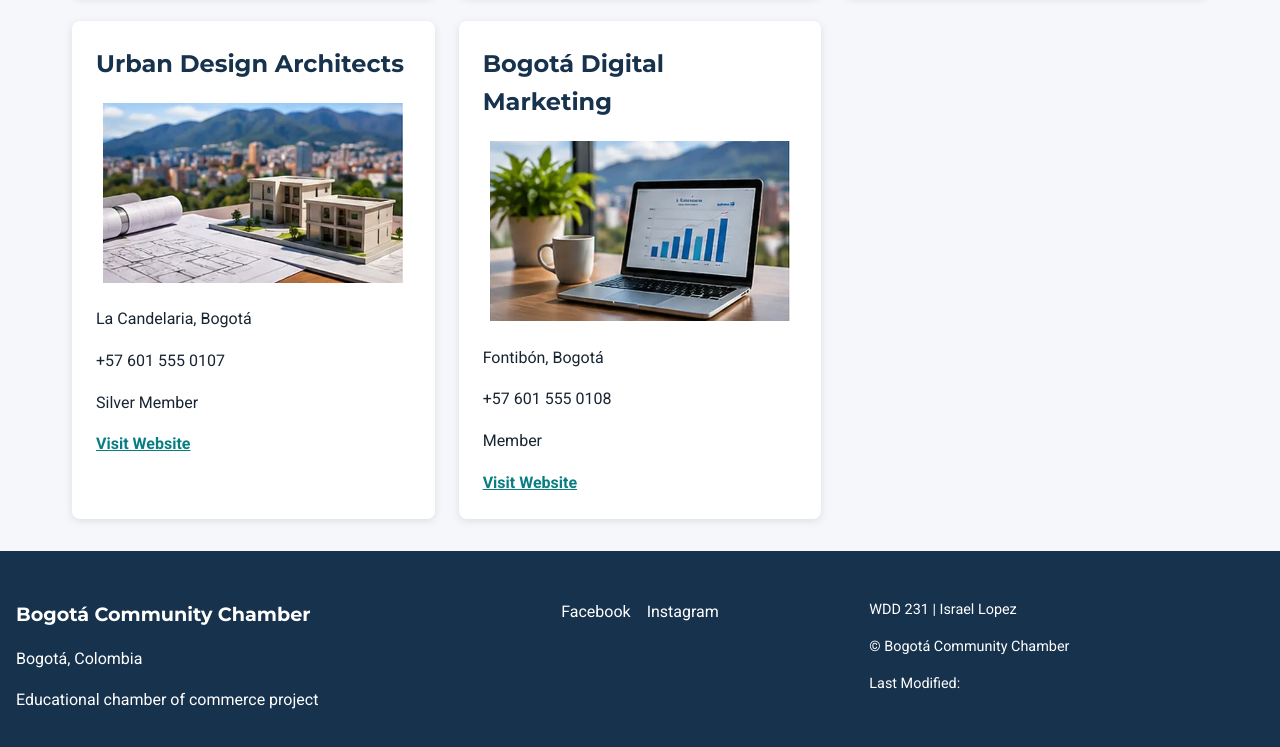
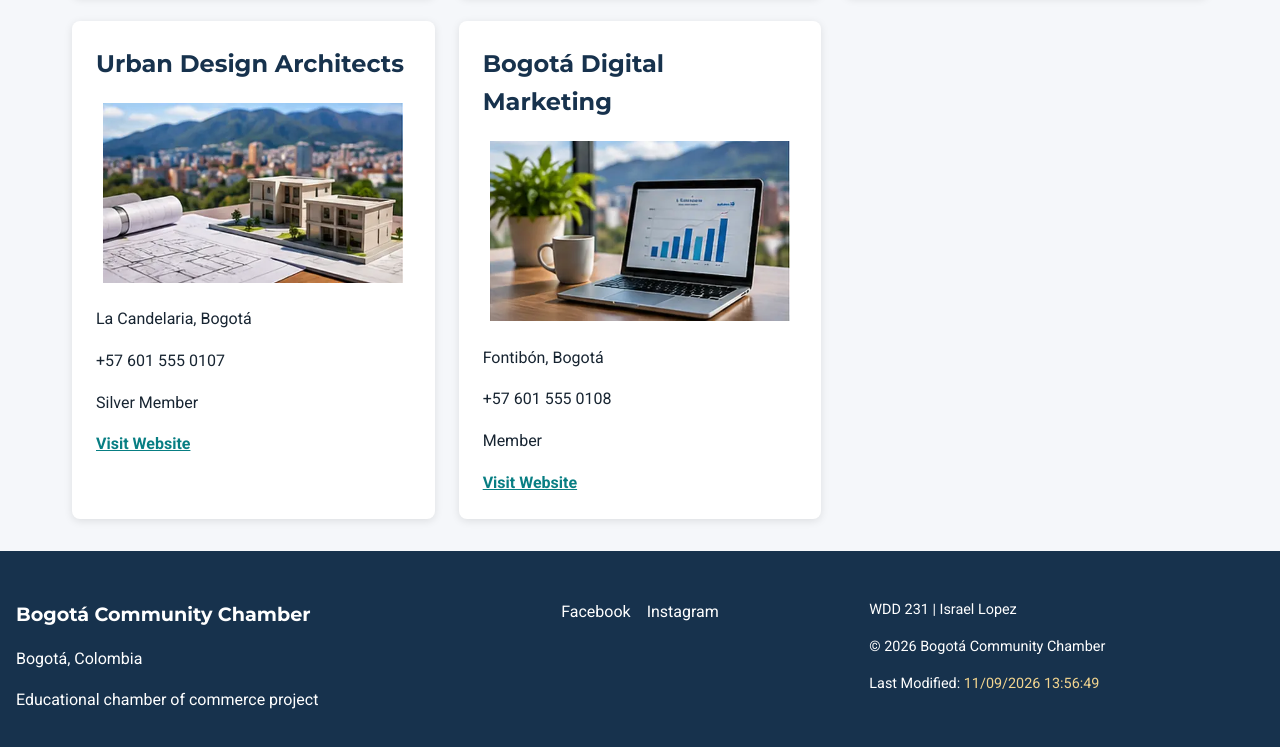
Before and after one commit to ilopzb/wdd231, a plain HTML site: page chamber/directory.html in a window 1280 px wide. Shown: the part 1426-2173 px from the top of the page. Drawn offline with nearby package versions, Linux system fonts and the light colour scheme.

Commit message:
fixed dates.js

```diff
--- a/chamber/directory.html
+++ b/chamber/directory.html
@@ -50,7 +50,7 @@
 
   <!-- JavaScript -->
   <script src="scripts/navigation.js" defer></script>
-  <script src="scripts/date.js" defer></script>
+  <script src="scripts/dates.js" defer></script>
   <script src="scripts/directory.js" defer></script>
 </head>
 
```
